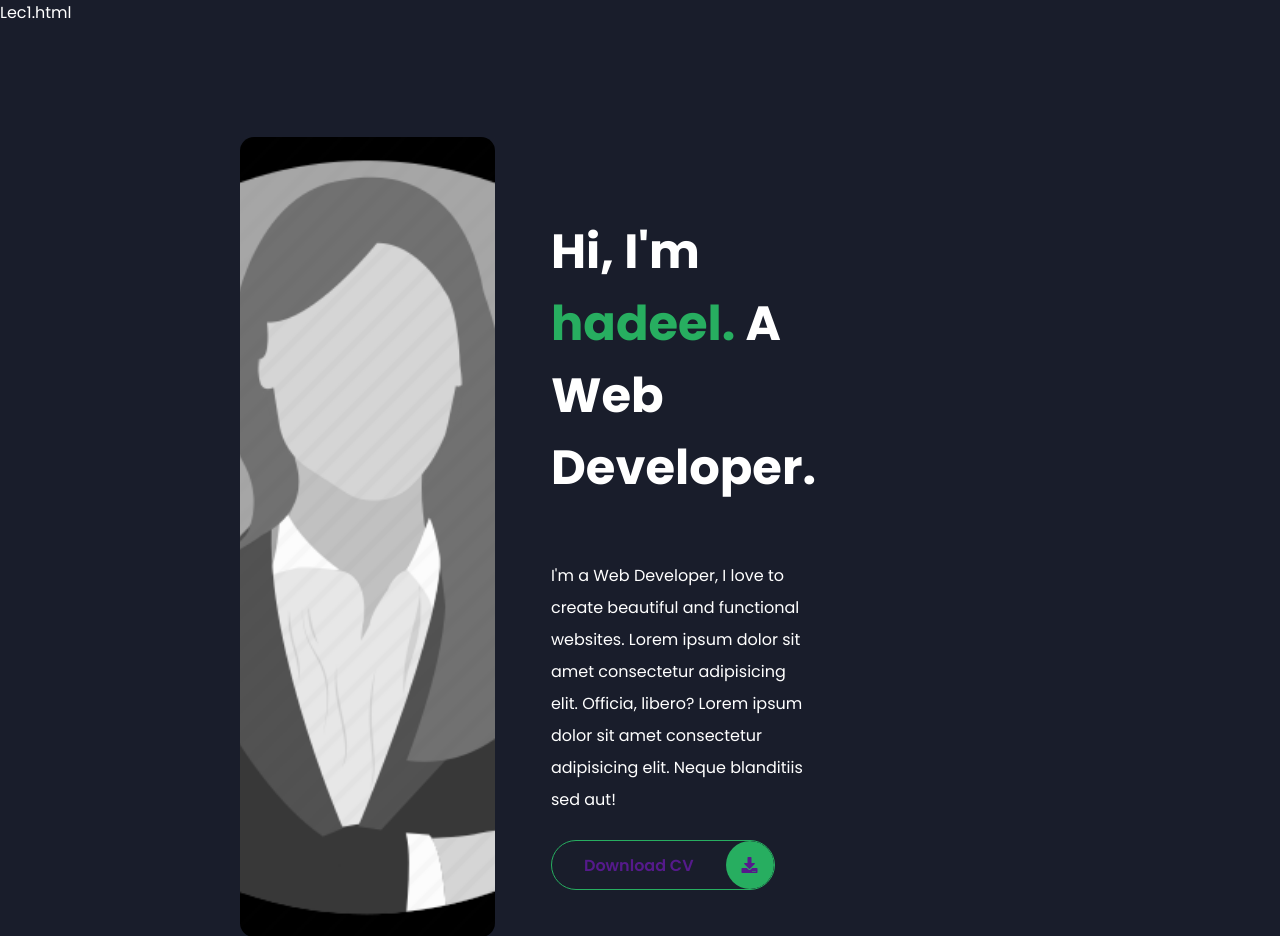
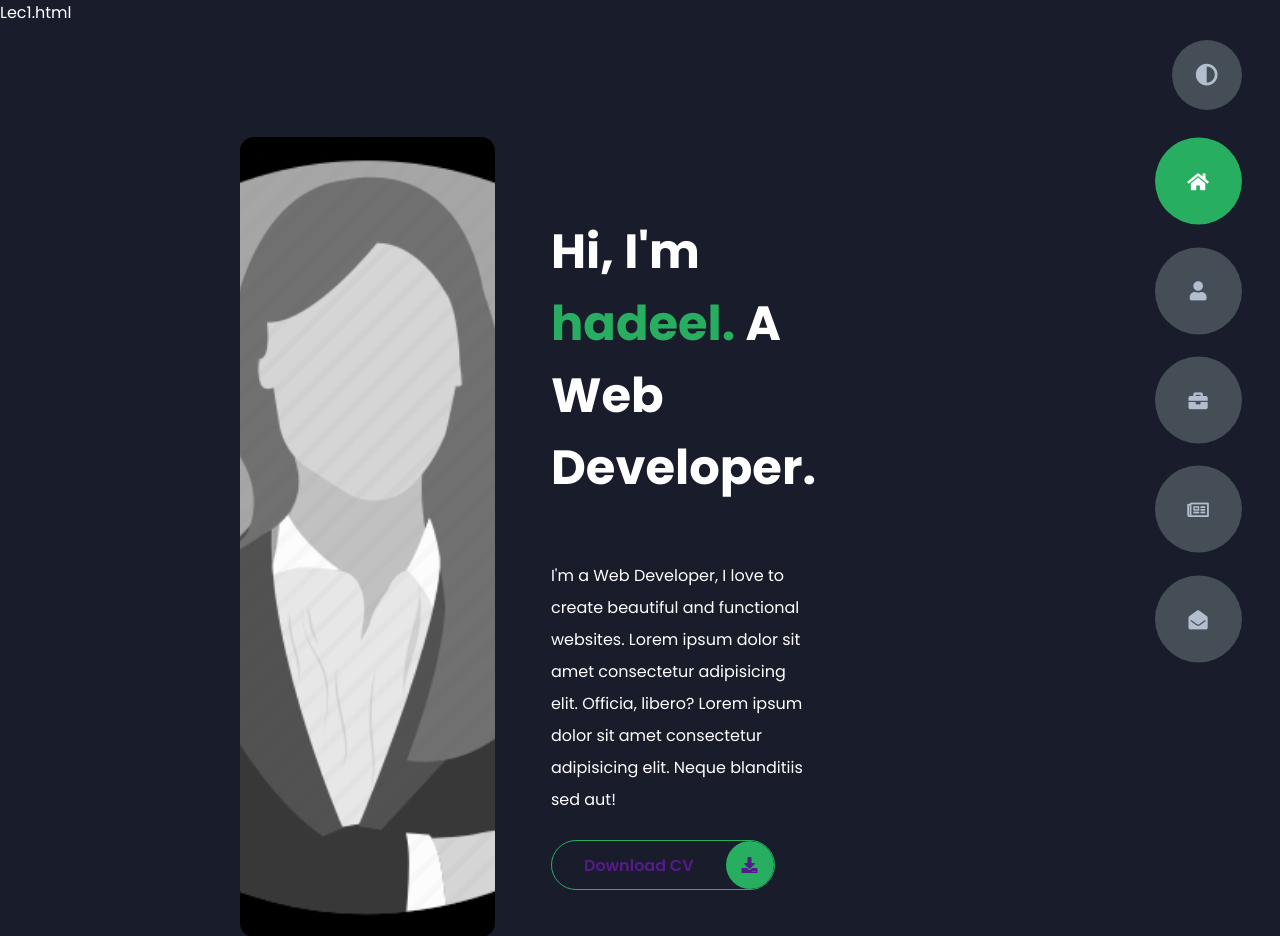
Before and after one commit to hadeel14oct/lec1, a plain HTML site: page index.html in a window 1280 px wide. Shown: the top 936 px of the page. Drawn offline with Linux system fonts and the light colour scheme.

Commit message:
Update index.html

```diff
--- a/index.html
+++ b/index.html
@@ -40,4 +40,24 @@ Lec1.html
             </div>
         </div>
     </div>
+    <div class="controls">
+        <div class="control active-btn" data-id="home" >
+            <i class="fas fa-home"></i>
+        </div>
+        <div class="control" data-id="about">
+            <i class="fas fa-user"></i>
+        </div>
+        <div class="control" data-id="portfolio">
+            <i class="fas fa-briefcase"></i>
+        </div>
+        <div class="control" data-id="blogs">
+            <i class="far fa-newspaper"></i>
+        </div>
+        <div class="control" data-id="contact">
+            <i class="fas fa-envelope-open"></i>
+        </div>
+    </div>
+    <div class="theme-btn">
+        <i class="fas fa-adjust"></i>
+    </div>
     </body>
```
